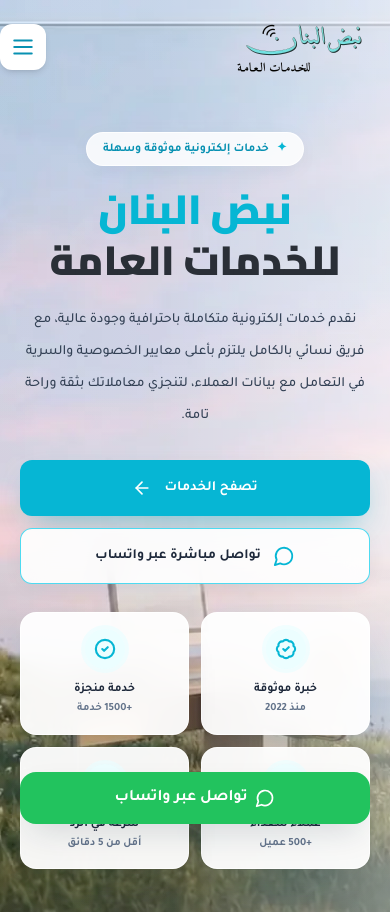
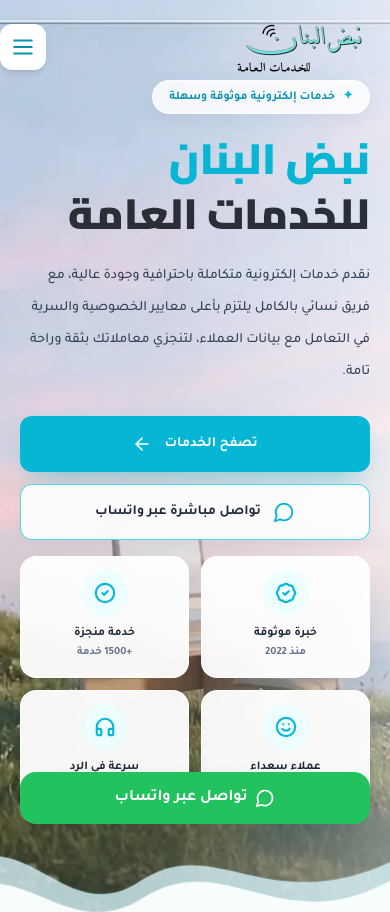
Before and after one commit to fadwaxx/services-bnan, a React (Vite) app: page / in a window 390 px wide. Shown: the top 912 px of the page. Built offline with nearby package versions, Linux system fonts and the light colour scheme; the HTML template or start-up script is replaced by a standard one.

Commit message:
Adjust responsive spacing

```diff
--- a/src/components/Hero.tsx
+++ b/src/components/Hero.tsx
@@ -67,21 +67,16 @@
     className="
     hero-scene
     relative
-        min-h-[760px]
-        overflow-hidden
-        pt-32
-        sm:min-h-[800px]
-        sm:pt-36
-        md:min-h-[860px]
-        md:pt-40
-        lg:min-h-[880px]
-        lg:pt-40
-        xl:min-h-[850px]
-        xl:pt-36
-        2xl:min-h-[900px]
+    min-h-[620px]
+    pt-20
+    sm:min-h-[660px]
+    sm:pt-24
+    lg:min-h-[700px]
+    lg:pt-28
+    xl:pt-14
   "
   >
-      {/* طبقات لتحسين وضوح النص */}
+      {/* طبقات خفيفة لتحسين وضوح النص */}
       <div
         className="
           pointer-events-none
@@ -101,22 +96,19 @@
         "
         aria-hidden="true"
       />
-
-      {/* المحتوى الرئيسي */}
 <div
   className="
     container-x
     relative
     z-20
     flex
-          min-h-[460px]
+    min-h-[420px]
     items-center
     justify-center
-          md:min-h-[500px]
-          lg:min-h-[520px]
-          xl:min-h-[540px]
+    sm:min-h-[450px]
+    lg:min-h-[540px]
+    xl:min-h-[580px]
     xl:justify-end
-          2xl:min-h-[580px]
   "
   dir="rtl"
 >
@@ -125,18 +117,17 @@
    mx-auto
    flex
    w-full
-            max-w-[720px]
+   max-w-[680px]
    flex-col
-            items-center
-            text-center
+   items-end
+   text-right
+   sm:max-w-[720px]
+   lg:max-w-[700px]
    xl:mr-0
    xl:ml-auto
    xl:max-w-[760px]
-            xl:items-end
-            xl:text-right
  "
   >
-          {/* الشارة */}
     <motion.span
       variants={fadeUp}
       initial="hidden"
@@ -146,6 +137,8 @@
       inline-flex
       items-center
       justify-center
+      ml-auto
+      mr-0
       gap-2
       rounded-full
       border
@@ -153,6 +146,7 @@
       bg-white/85
       px-4
       py-2
+      text-right
       text-xs
       font-extrabold
       text-cyan-600
@@ -160,13 +154,13 @@
       backdrop-blur-md
       sm:px-5
       sm:text-sm
+      mr-[0px]
     "
     >
       <span className="text-cyan-500">✦</span>
       خدمات إلكترونية موثوقة وسهلة
     </motion.span>
 
-          {/* العنوان */}
     <motion.h1
       variants={fadeUp}
       initial="hidden"
@@ -175,24 +169,22 @@
       className="
         mt-5
         w-full
+        text-right
         font-display
-              text-[2.55rem]
+        text-[2.65rem]
         font-black
-              leading-[1.15]
+        leading-[1.2]
         text-ink
         sm:mt-6
-              sm:text-[3.4rem]
-              md:text-[4rem]
-              lg:text-[4.25rem]
+        sm:text-6xl
+        lg:text-[3.6rem]
         xl:text-[4.5rem]
-              2xl:text-[5rem]
       "
     >
       <span className="block text-cyan-500">نبض البنان</span>
       <span className="mt-1 block">للخدمات العامة</span>
     </motion.h1>
 
-          {/* الوصف */}
     <motion.p
       variants={fadeUp}
       initial="hidden"
@@ -201,23 +193,21 @@
       className="
       mt-5
       w-full
-              max-w-[650px]
+      max-w-[590px]
+      ml-auto
+      text-right
       text-sm
       font-medium
       leading-8
       text-slate-700
       sm:text-base
       sm:leading-9
-              md:text-lg
-              xl:max-w-[620px]
+      lg:text-lg
     "
     >
-            نقدم خدمات إلكترونية متكاملة باحترافية وجودة عالية، مع فريق نسائي
-            بالكامل يلتزم بأعلى معايير الخصوصية والسرية في التعامل مع بيانات
-            العملاء، لتنجزي معاملاتك بثقة وراحة تامة.
-          </motion.p>
+نقدم خدمات إلكترونية متكاملة باحترافية وجودة عالية، مع فريق نسائي بالكامل يلتزم بأعلى معايير الخصوصية
+والسرية في التعامل مع بيانات العملاء، لتنجزي معاملاتك بثقة وراحة تامة.    </motion.p>
 
-          {/* الأزرار */}
     <motion.div
       variants={fadeUp}
       initial="hidden"
@@ -227,15 +217,14 @@
         mt-7
         flex
         w-full
-              max-w-[650px]
         flex-col
         items-stretch
-              justify-center
+        justify-start
         gap-3
         sm:mt-8
         sm:flex-row
         sm:items-center
-              xl:justify-start
+        sm:justify-start
       "
     >
       <a
@@ -309,7 +298,6 @@
     </motion.div>
   </div>
 </div>
-
   {/* بطاقات الإحصائيات */}
   <motion.div
     initial={{ opacity: 0, y: 28 }}
@@ -323,13 +311,12 @@
       container-x
       relative
       z-30
-          mt-6
+      mt-4
       pb-36
-          sm:mt-8
+      sm:mt-6
       sm:pb-40
-          md:mt-10
+      lg:mt-2
       lg:pb-44
-          xl:mt-2
     "
   >
     <div
@@ -340,8 +327,8 @@
    max-w-[820px]
    grid-cols-2
    gap-3
+   sm:grid-cols-4
    sm:gap-4
-            md:grid-cols-4
    xl:mr-0
    xl:ml-auto
  "
@@ -436,15 +423,13 @@
   inset-x-0
   bottom-0
   z-10
-          h-40
+  h-48
+  sm:h-64
+  lg:h-80
   transition-all
   duration-700
   ease-in-out
-          sm:h-52
-          md:h-60
-          lg:h-64
-          xl:h-72
-          2xl:h-80
+
 "
     aria-hidden="true"
   >
--- a/src/components/Navbar.tsx
+++ b/src/components/Navbar.tsx
@@ -87,7 +87,7 @@
 
   return (
     <header className="absolute inset-x-0 top-0 z-50">
-      <div className="container-x relative h-32 sm:h-36 xl:h-44" dir="rtl">
+      <div className="container-x relative h-20 sm:h-24 xl:h-28" dir="rtl">
         {/* الشعار مستقل في يمين الصفحة */}
         <a
           href="#home"
```
Lines whose indentation alone changed are shown as unchanged.
